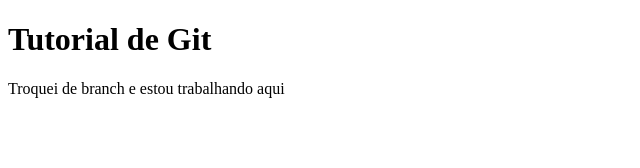
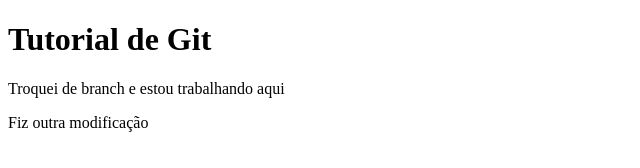
Before and after one commit to Fabio-Kenji/tutorial_git, a plain HTML site: page index.html in a window 1280 px wide. Shown: the whole page, without its empty margins (0-640 px from the left). Drawn offline with Linux system fonts and the light colour scheme.

Commit message:
Fiz outra modificação

```diff
--- a/index.html
+++ b/index.html
@@ -8,5 +8,6 @@
 <body>
     <h1>Tutorial de Git</h1>
     <p>Troquei de branch e estou trabalhando aqui</p>
+    <p>Fiz outra modificação</p>
 </body>
 </html>
```
